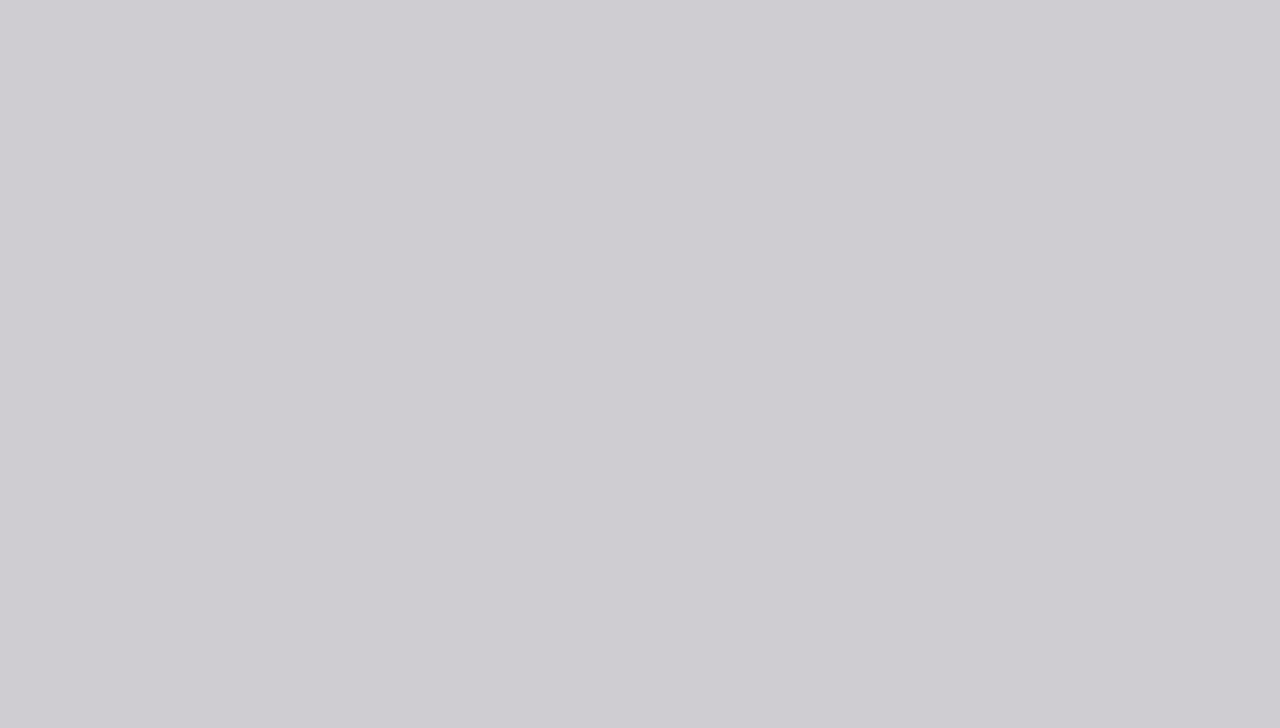
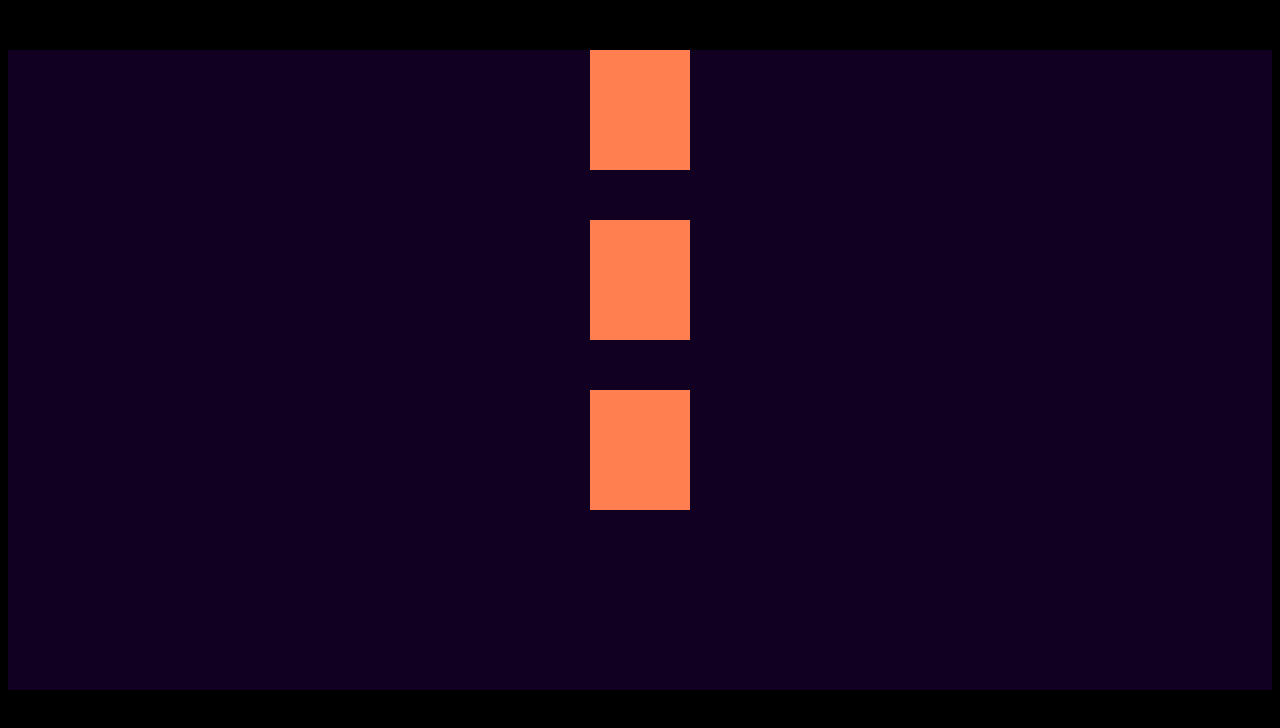
Before and after one commit to Michael-p37/michael-pro, a plain HTML site: page WCSSINTERMEDIO/transiciones/index.html in a window 1280 px wide. Drawn offline with Linux system fonts and the light colour scheme.

Commit message:
Primera parte de transiciones

```diff
--- a/WCSSINTERMEDIO/transiciones/estilos.css
+++ b/WCSSINTERMEDIO/transiciones/estilos.css
@@ -1,3 +1,43 @@
 body{
-    background-color: #1023;
+    background-color: black;
 }
+.box{
+    height: 640px;
+    width: 100%;
+    background-color: #102;
+    font-family: sans-serif;
+}
+.box__boxchild{
+    text-align: center;
+    height: 100px;
+    width: 100px;
+    margin: auto;
+    margin-top: 50px;
+    padding-top: 20px;
+    font-size: 20px;
+    font-weight: bold;
+    background-color: coral;
+
+    transition-property: color; /*DEFINE LA PROPIEDAD PARA SER TRANSICIONADA*/
+    transition-duration: 5s; /*EL TIEMPO QUE TARDA EN TRANSICIONAR*/
+    color: coral;/*EL COLOR INICIAL*/
+}
+.boxchild--a{
+    transition-duration: 1s;
+}
+.boxchild--b{
+    transition-duration: 2s;
+}
+.boxchild--c{
+    transition-duration: 5s;
+}
+.boxchild--a:hover{
+    color: #f00;
+}
+.boxchild--b:hover{
+    color: #fffe;
+}
+
+.boxchild--c:hover{
+    color: #00f;
+}
--- a/WCSSINTERMEDIO/transiciones/index.html
+++ b/WCSSINTERMEDIO/transiciones/index.html
@@ -7,6 +7,10 @@
     <link rel="stylesheet" href="estilos.css">
 </head>
 <body>
-
+    <div class="box">
+        <div class="box__boxchild boxchild--a">Cajita Tomas 1seg</div>
+        <div class="box__boxchild boxchild--b">Cajita Higor 2seg</div>
+        <div class="box__boxchild boxchild--c">Cajita Coronado 5seg</div>
+    </div>
 </body>
 </html>
```
Also changed, not shown: WCSSINTERMEDIO/metodologiaBEM/index.html (+1 -1 lines).
